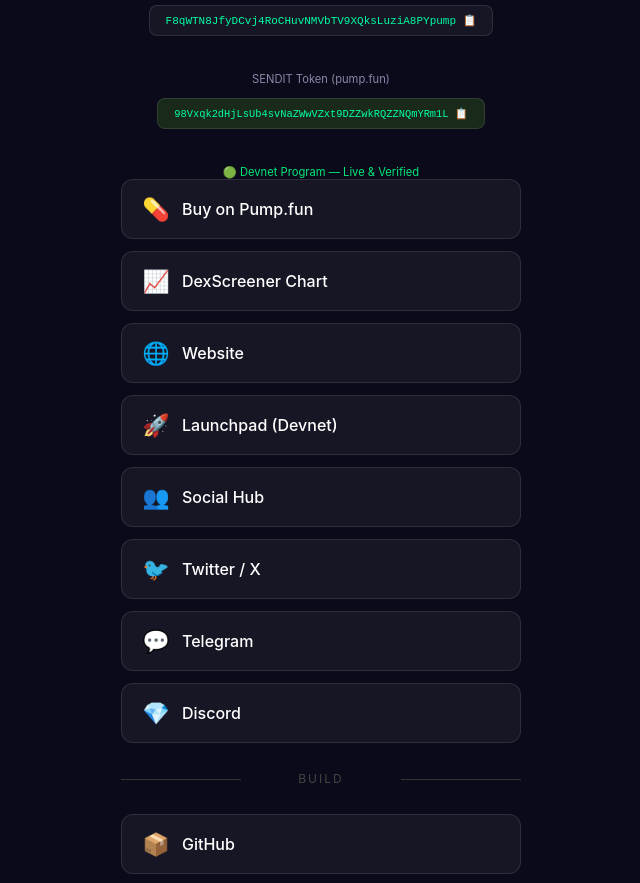
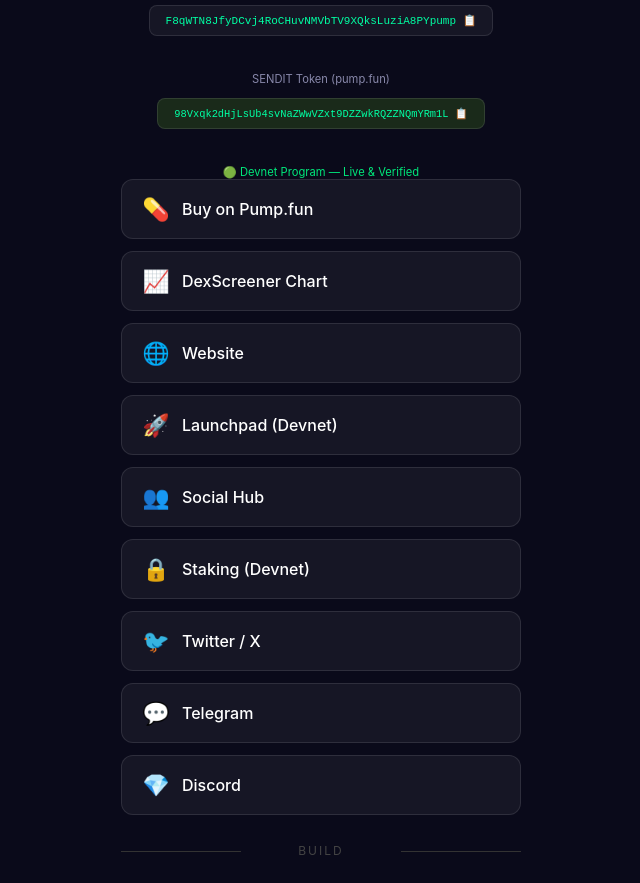
Before and after one commit to joebower1983-a11y/send_it, a plain HTML site: page app/links.html in a window 1280 px wide. Shown: the part 209-1092 px from the top of the page, without its empty margins (319-959 px from the left). Drawn offline with Linux system fonts and the light colour scheme.

Commit message:
docs: add staking link to linktree pages

```diff
--- a/app/links.html
+++ b/app/links.html
@@ -164,6 +164,9 @@
   <a class="link" href="https://senditsolana.io/social.html" target="_blank">
     <span class="icon">👥</span> Social Hub
   </a>
+  <a class="link" href="https://senditsolana.io/staking.html" target="_blank">
+    <span class="icon">🔒</span> Staking (Devnet)
+  </a>
   <a class="link" href="https://twitter.com/SendItSolana420" target="_blank">
     <span class="icon">🐦</span> Twitter / X
   </a>
```
Also changed, not shown: docs/links.html (+3 -0 lines).
